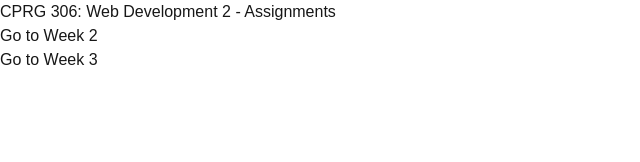
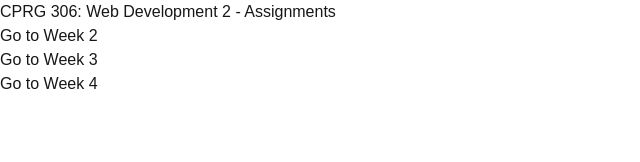
Before and after one commit to Tdawar/cprg306-assignments, a Next.js app: page / in a window 1280 px wide. Shown: the top 162 px of the page, without its empty margins (0-640 px from the left). Built offline with nearby package versions, Linux system fonts and the light colour scheme.

Commit message:
Update page.js

```diff
--- a/app/page.js
+++ b/app/page.js
@@ -12,6 +12,10 @@ export default function Home() {
         <Link href="/week-3">Go to Week 3</Link>
       </p>
 
+      <p>
+        <Link href="/week-4">Go to Week 4</Link>
+      </p>
+
     </main>
   );
 }
```
